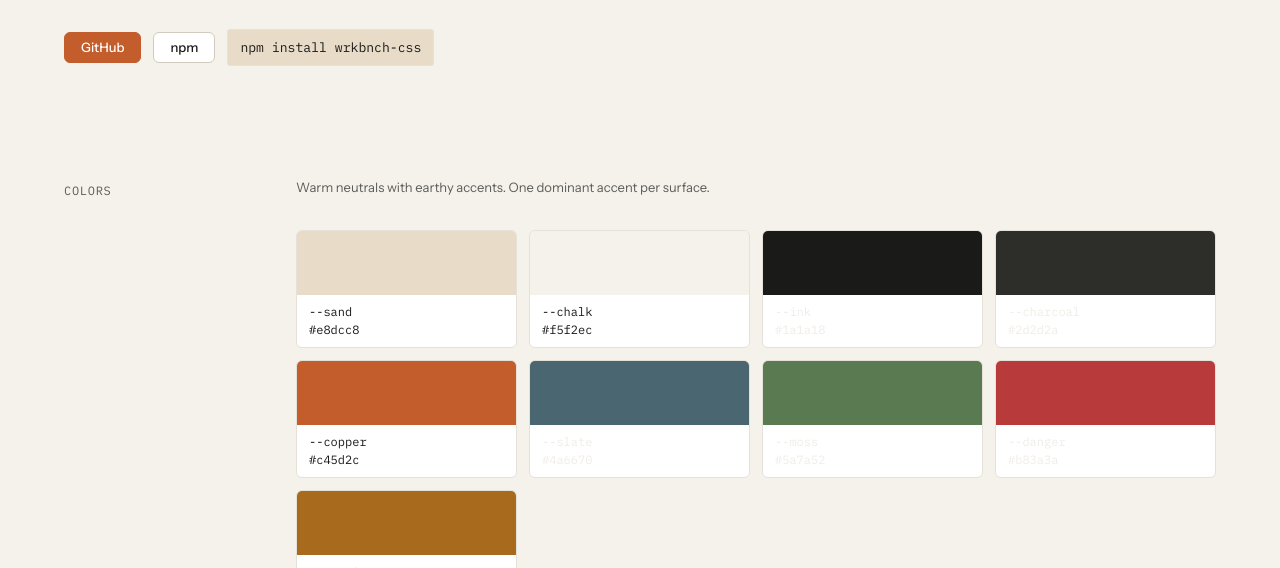
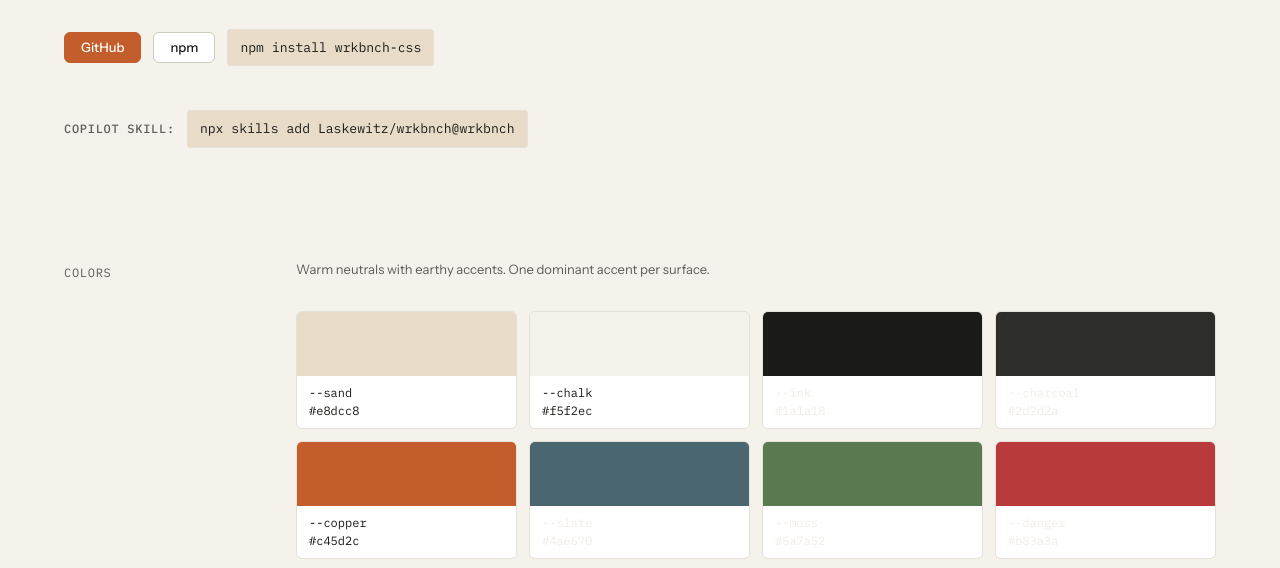
Before and after one commit to Laskewitz/wrkbnch, a website: page index.html in a window 1280 px wide. Shown: the part 216-784 px from the top of the page. Drawn offline with Linux system fonts and the light colour scheme.

Commit message:
docs: add skill install command to README and docs page

```diff
--- a/index.html
+++ b/index.html
@@ -45,6 +45,10 @@
         <a href="https://github.com/Laskewitz/wrkbnch" class="btn btn-primary">GitHub</a>
         <a href="https://www.npmjs.com/package/wrkbnch-css" class="btn">npm</a>
         <code class="mono" style="padding: var(--space-2) var(--space-3);">npm install wrkbnch-css</code>
+      </div>
+      <div class="cluster" style="margin-top: var(--space-3);">
+        <span class="mono-label">Copilot Skill:</span>
+        <code class="mono" style="padding: var(--space-2) var(--space-3);">npx skills add Laskewitz/wrkbnch@wrkbnch</code>
       </div>
     </div>
   </header>
```
Also changed, not shown: README.md.
